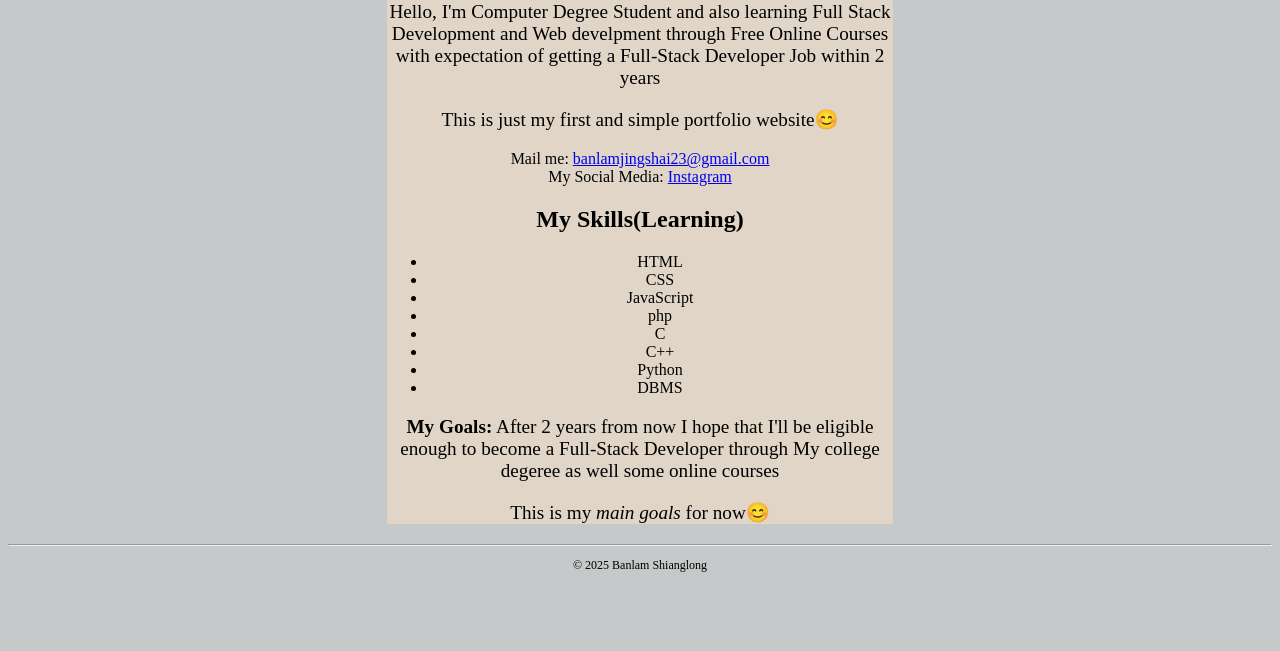
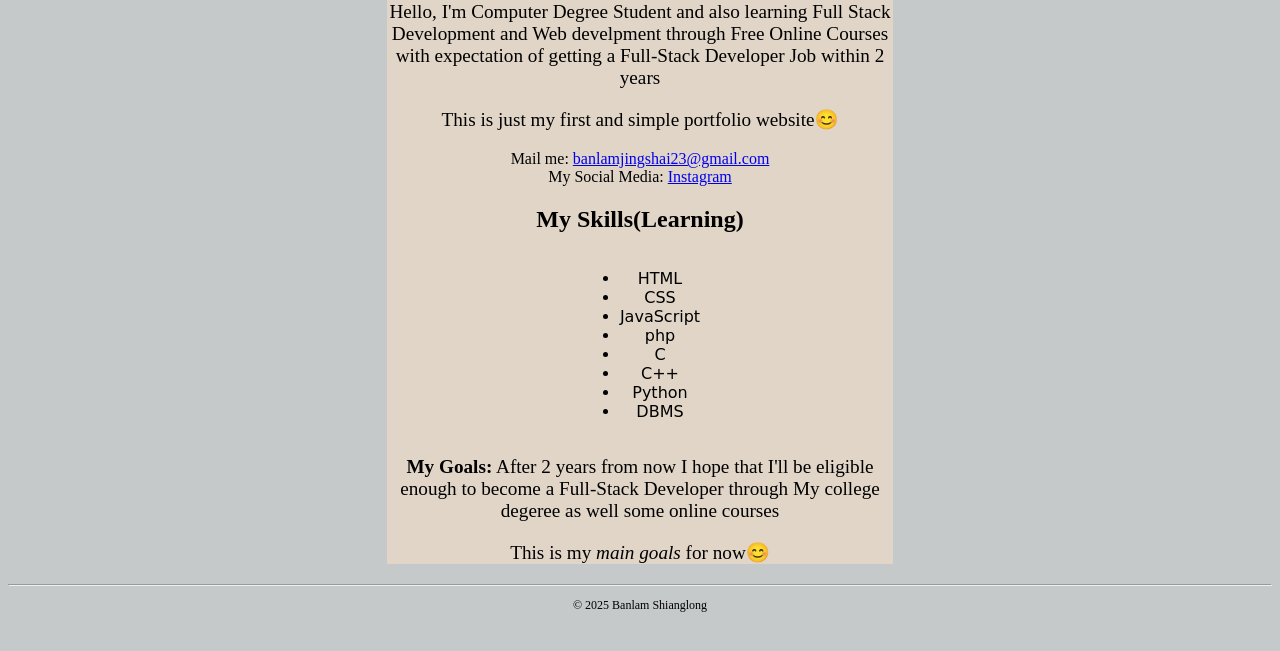
Before and after one commit to Banlam23/portfolio, a plain HTML site: page index.html in a window 1280 px wide. Shown: the part 79-730 px from the top of the page. Drawn offline with Linux system fonts and the light colour scheme.

Commit message:
Update index.html

```diff
--- a/index.html
+++ b/index.html
@@ -2,13 +2,13 @@
 <html lang="en">
     <head>
         <meta charset="UTF-8">
-        <meta name="viewport" content="width=device-width, initial-scale=1.0">
         <title>MyInfo</title>
 
         <link rel="stylesheet" href="style.css">
     </head>
-    <div id="container">
+
     <body>
+        <div id="container">
             <header>
             <h1>Banlam Jingshai Shianglong</h1>
             <p>Hello, I'm Computer Degree Student and also learning Full Stack Development and Web develpment through Free Online Courses with expectation of getting a Full-Stack Developer Job within 2 years </p>
@@ -24,21 +24,22 @@
 
             <main>
             <h2>My Skills(Learning)</h2>
-                <ul id="list">
-                   <li>HTML</li>
-                   <li>CSS</li>
-                   <li>JavaScript</li>
-                   <li>php</li>
-                   <li>C</li>
-                   <li>C++</li>
-                   <li>Python</li>
-                   <li>DBMS</li>
+                <ul class="list">
+                   <li id="item">HTML</li>
+                   <li id="item">CSS</li>
+                   <li id="item">JavaScript</li>
+                   <li id="item">php</li>
+                   <li id="item">C</li>
+                   <li id="item">C++</li>
+                   <li id="item">Python</li>
+                   <li id="item">DBMS</li>
                 </ul>
 
             <p><strong>My Goals:</strong> After 2 years from now I hope that I'll be eligible enough to become a Full-Stack Developer through My college degeree as well some online courses</p>
             <p>This is my <em>main goals </em>for now😊</p>
             </main>
             </div>
+
             <hr>
 
 
```
